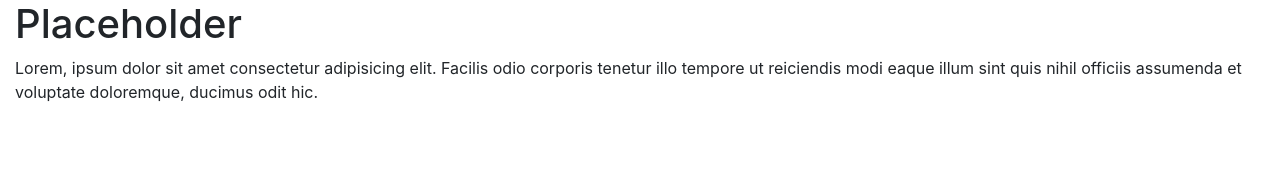
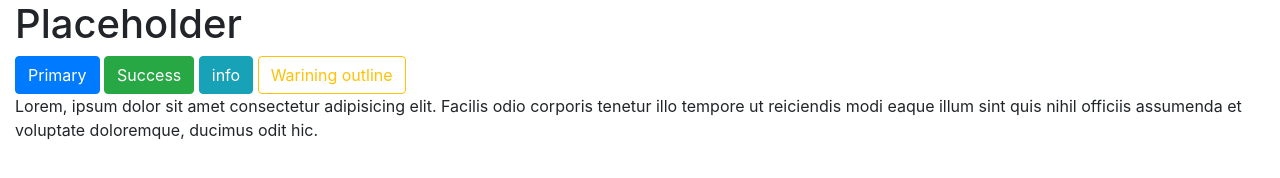
Before and after one commit to joonhwan1s/joonhwan1s, a plain HTML site: page CSSpractice/BootstrapPractice/index.html in a window 1280 px wide. Drawn offline with nearby package versions, Linux system fonts and the light colour scheme.

Commit message:
20221028

```diff
--- a/CSSpractice/BootstrapPractice/index.html
+++ b/CSSpractice/BootstrapPractice/index.html
@@ -11,6 +11,10 @@
 <body>
     <div class="container-fluid">
         <h1>Placeholder</h1>
+        <button type="button" class="btn btn-primary">Primary</button>
+        <button type="button" class="btn btn-success">Success</button>
+        <button type="button" class="btn btn-info">info</button>
+        <button class="btn btn-outline-warning">Warining outline</button>
         <p>Lorem, ipsum dolor sit amet consectetur adipisicing elit. Facilis odio corporis tenetur illo tempore ut reiciendis modi eaque illum sint quis nihil officiis assumenda et voluptate doloremque, ducimus odit hic.</p>
     </div>
     <script src="https://code.jquery.com/jquery-3.5.1.slim.min.js"
```
